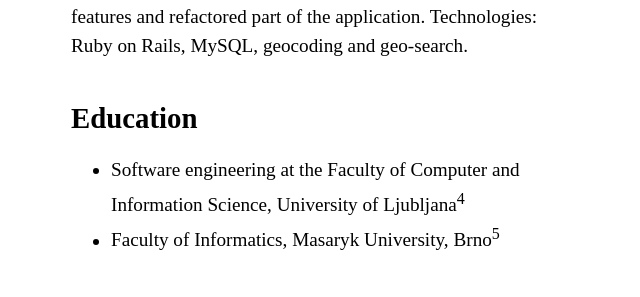
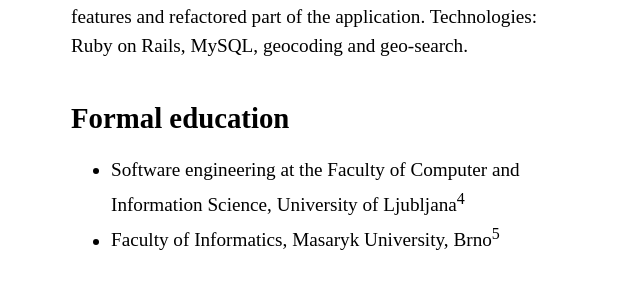
Before and after one commit to mfilej/mfilej.github.io, a Jekyll site: the page cv/index.html, which Jekyll copies as it is, in a window 1280 px wide. Shown: the part 1215-1512 px from the top of the page, without its empty margins (319-959 px from the left). Built offline with Jekyll 4.4.1, drawn with Linux system fonts in a browser that asks for light colours; comment, search, counter and statistics services are not loaded.

Commit message:
Education -> Formal education

```diff
--- a/cv/index.html
+++ b/cv/index.html
@@ -119,7 +119,7 @@
   geocoding and&nbsp;geo-search.
 </p>
 
-<h2>Education</h2>
+<h2>Formal education</h2>
 
 <ul>
   <li>
```
